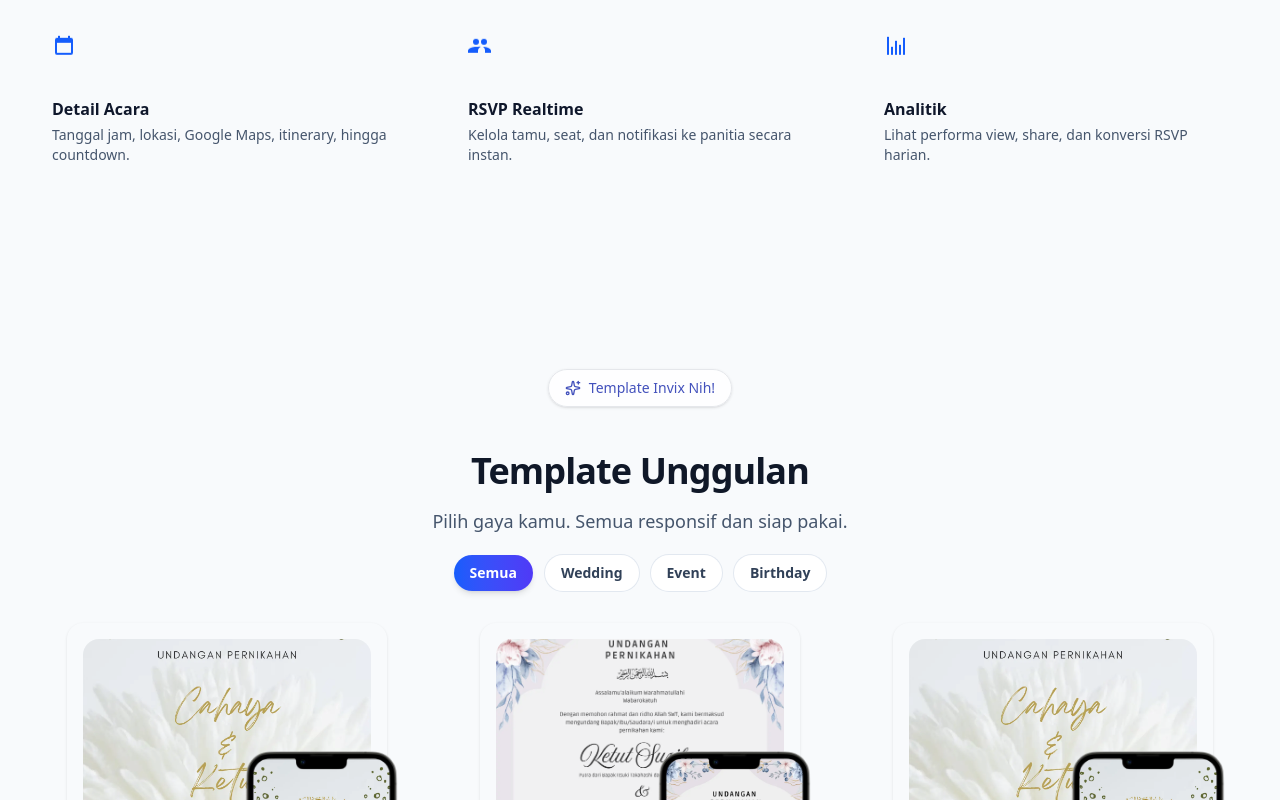
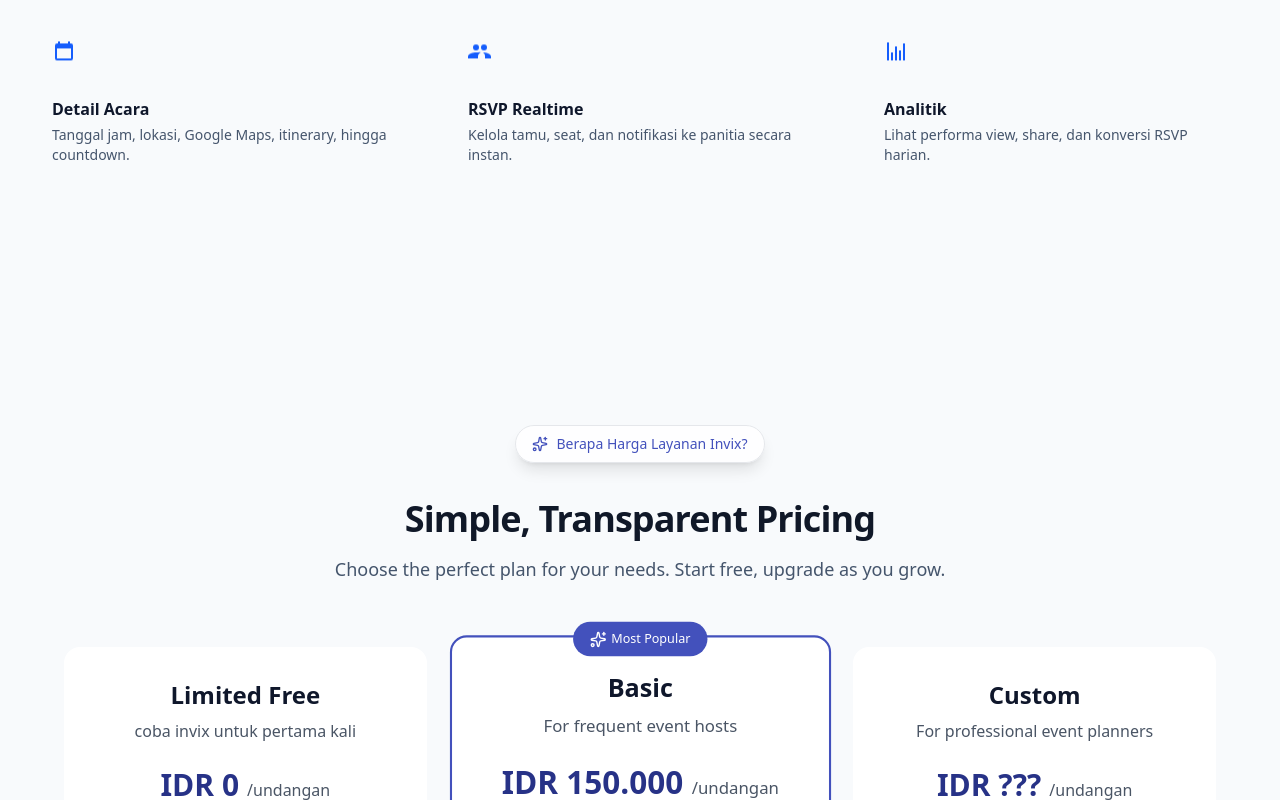
Before and after one commit to Laresae-Invix/invix_frontend, a React (Vite) app in the folder invix-landing-page/: page / in a window 1280 px wide. Shown: the part 2000-2800 px from the top of the page. Built offline with nearby package versions, Linux system fonts and the light colour scheme.

Commit message:
seeeeeep

```diff
--- a/invix-landing-page/src/components/Navbar.tsx
+++ b/invix-landing-page/src/components/Navbar.tsx
@@ -3,6 +3,7 @@ import { Link, useLocation, useNavigate } from "react-router-dom";
 import logo from "../assets/Logo.webp";
 import { SECTION_IDS, type Target } from "../constant/section_ids";
 import { useScrollDirection } from "../hooks/useScrollDirection";
+import { Button } from "./button";
 
 export default function Navbar() {
 	const { pathname } = useLocation();
@@ -84,13 +85,22 @@ export default function Navbar() {
 				</nav>
 
 				<div className="hidden md:flex items-center gap-2">
-					<button
-						type="button"
-						onClick={() => pindahPage("cta")}
+					<Button
+
+						asChild
 						className="inline-flex items-center gap-2 rounded-2xl bg-blue-600 px-4 py-2 text-sm font-semibold text-white shadow hover:bg-blue-700"
 					>
-						Mulai Gratis <ArrowIcon />
-					</button>
+						<a
+							href="https://wa.me/6285157609919?text=Halo%20Invix%2C%20saya%20ingin%20konsultasi%20undangan"
+							target="_blank"
+							rel="noopener noreferrer"
+							className="flex items-center"
+						>
+							Contact Us
+						</a>
+
+						 <ArrowIcon />
+					</Button>
 				</div>
 
 				<button
--- a/invix-landing-page/src/pages/home/index.tsx
+++ b/invix-landing-page/src/pages/home/index.tsx
@@ -9,7 +9,7 @@ import FeatureSection from "./sections/features-section";
 import FooterSection from "./sections/footer-section";
 import HeroSection from "./sections/hero-section";
 import PricingSection from "./sections/pricing-section";
-import TemplateSection from "./sections/template-section";
+// import TemplateSection from "./sections/template-section";
 
 export default function LandingPage() {
 	const location = useLocation();
@@ -60,14 +60,15 @@ export default function LandingPage() {
 					</Reveal>
 				</section>
 
-				<section
+				{/* di ilanin dlu */}
+				{/* <section
 					id={SECTION_IDS.template}
 					className="scroll-mt-12 mb-16" // Menambahkan margin bawah
 				>
 					<Reveal direction="right" once>
 						<TemplateSection />
 					</Reveal>
-				</section>
+				</section> */}
 
 				<section
 					id={SECTION_IDS.pricing}
--- a/invix-landing-page/src/pages/home/sections/cta-section.tsx
+++ b/invix-landing-page/src/pages/home/sections/cta-section.tsx
@@ -1,5 +1,6 @@
-import { ArrowRight, Sparkles } from "lucide-react";
+import { Sparkles } from "lucide-react";
 import { Button } from "@/components/button"; // Pastikan Button sudah diimpor dari komponen Button
+import { ArrowIcon } from "@/components/icon";
 
 export const CTASection = () => {
 	return (
@@ -40,25 +41,26 @@ export const CTASection = () => {
 						{/* CTA Buttons */}
 						<div className="flex flex-col sm:flex-row items-center justify-center gap-4">
 							<Button
+								asChild
 								size="lg"
 								className="cta-button-white text-lg px-8 py-6 group border-2 border-white text-white hover:bg-[#5b6bd2] hover:border-[#5b6bd2] hover:text-white transition-all"
 							>
-								Get Started Free
-								<ArrowRight className="ml-2 h-5 w-5 group-hover:translate-x-1 transition-transform" />
-							</Button>
-							<Button
-								size="lg"
-								variant="outline"
-								className="cta-button-outline-white text-lg px-8 py-6 border-2 border-white text-white hover:bg-[#5b6bd2] hover:border-[#5b6bd2] hover:text-white transition-all"
-							>
-								Schedule Demo
+								<a
+									href="https://wa.me/6285157609919?text=Halo%20Invix%2C%20saya%20ingin%20konsultasi%20undangan"
+									target="_blank"
+									rel="noopener noreferrer"
+									className="flex items-center"
+								>
+									Contact Us
+									<ArrowIcon />
+								</a>
 							</Button>
 						</div>
 
 						{/* Trust Indicator */}
-						<p className="text-white/80 text-sm mt-6">
+						{/* <p className="text-white/80 text-sm mt-6">
 							No credit card required • Cancel anytime • 14-day free trial
-						</p>
+						</p> */}
 					</div>
 				</div>
 			</div>
--- a/invix-landing-page/src/pages/home/sections/footer-section.tsx
+++ b/invix-landing-page/src/pages/home/sections/footer-section.tsx
@@ -1,4 +1,5 @@
 import { Link } from "react-router-dom"; // Import Link from react-router-dom
+import logo from "../../../assets/Logo.webp";
 
 export default function FooterSection() {
   return (
@@ -6,8 +7,11 @@ export default function FooterSection() {
       <div className="mx-auto max-w-7xl px-4 sm:px-6 lg:px-8 py-10 grid gap-8 md:grid-cols-4">
         <div>
           <div className="flex items-center gap-2">
-            <span className="inline-flex h-10 w-10 items-center justify-center rounded-2xl bg-blue-600 text-white font-bold">Ix</span>
-            <p className="font-semibold">Invix</p>
+            <img
+						src={logo} //engarahkan ke file logo.webp
+						alt="Logo"
+						className="h-8 w-8 rounded-2xl object-contain"
+					/>
           </div>
           <p className="mt-3 text-sm text-slate-600">Undangan digital modern untuk semua acara.</p>
         </div>
--- a/invix-landing-page/src/pages/home/sections/hero-section.tsx
+++ b/invix-landing-page/src/pages/home/sections/hero-section.tsx
@@ -55,7 +55,7 @@ export default function HeroSection() {
 				<div className="mt-12 flex flex-wrap justify-center gap-6">
 					{/* 1) WhatsApp Icon */}
 					<a
-						href="https://wa.me/6281234567890?text=Halo%20Invix%2C%20saya%20ingin%20konsultasi%20undangan"
+						href="https://wa.me/6285157609919?text=Halo%20Invix%2C%20saya%20ingin%20konsultasi%20undangan"
 						target="_blank"
 						rel="noopener noreferrer"
 						className="group inline-flex items-center gap-2 rounded-full border-2 border-[#4351BC] bg-white px-5 py-2.5 text-sm font-semibold text-[#4351BC] transition-colors duration-200 hover:bg-[#4351BC] hover:text-white focus:outline-none focus-visible:ring-2 focus-visible:ring-[#4351BC]/60"
--- a/invix-landing-page/src/pages/home/sections/pricing-section.tsx
+++ b/invix-landing-page/src/pages/home/sections/pricing-section.tsx
@@ -52,8 +52,8 @@ export const PricingSection = () => {
 
 								{/* Price */}
 								<div className="flex items-baseline mb-6 justify-center">
-									<span className="text-4xl font-bold text-[#273287]">
-										${plan.price}
+									<span className="text-3xl font-bold text-[#273287]">
+										IDR {plan.price}
 									</span>
 									<span className="text-gray-600 ml-2">/{plan.period}</span>
 								</div>
@@ -63,7 +63,15 @@ export const PricingSection = () => {
 									className={`w-full mb-6 border-2 border-[#4351BC] text-[#273287] hover:bg-[#273287] hover:text-white`}
 									size="lg"
 								>
+									<a
+										href="https://wa.me/6285157609919?text=Halo%20Invix%2C%20saya%20ingin%20konsultasi%20undangan"
+										target="_blank"
+										rel="noopener noreferrer"
+										className="flex items-center"
+									>
 									{plan.price === 0 ? "Start Free" : "Get Started"}
+									</a>
+
 								</Button>
 
 								{/* Features */}
@@ -97,50 +105,51 @@ export default PricingSection;
 export const mockPricingPlans = [
 	{
 		id: 1,
-		name: "Free",
+		name: "Limited Free",
 		price: 0,
-		period: "forever",
-		description: "Perfect for getting started",
+		period: "undangan",
+		description: "coba invix untuk pertama kali",
 		features: [
-			"5 invitations per month",
+			"1 invitations",
 			"Basic templates",
 			"Email delivery",
 			"Basic RSVP tracking",
-			"Community support",
+			"Admin support",
 		],
 		popular: false,
 	},
 	{
 		id: 2,
-		name: "Pro",
-		price: 19,
-		period: "month",
+		name: "Basic",
+		price: "150.000",
+		period: "undangan",
 		description: "For frequent event hosts",
 		features: [
-			"Unlimited invitations",
+			// "Unlimited invitations",
 			"Premium templates",
 			"Multi-channel delivery",
 			"Advanced RSVP tracking",
-			"Custom branding",
+			"Custom Domain",
 			"Priority support",
-			"Analytics dashboard",
+			"QR code RSVP",
 		],
 		popular: true,
 	},
 	{
 		id: 3,
-		name: "Business",
-		price: 49,
-		period: "month",
+		name: "Custom",
+		price: "???",
+		period: "undangan",
 		description: "For professional event planners",
 		features: [
-			"Everything in Pro",
-			"Team collaboration",
-			"White-label solution",
-			"API access",
-			"Dedicated account manager",
-			"Custom integrations",
-			"24/7 phone support",
+			// "Everything in Pro",
+			// "Team collaboration",
+			// "White-label solution",
+			// "API access",
+			// "Dedicated account manager",
+			// "Custom integrations",
+			// "24/7 phone support",
+			"Contact us for your special invitation"
 		],
 		popular: false,
 	},
```
